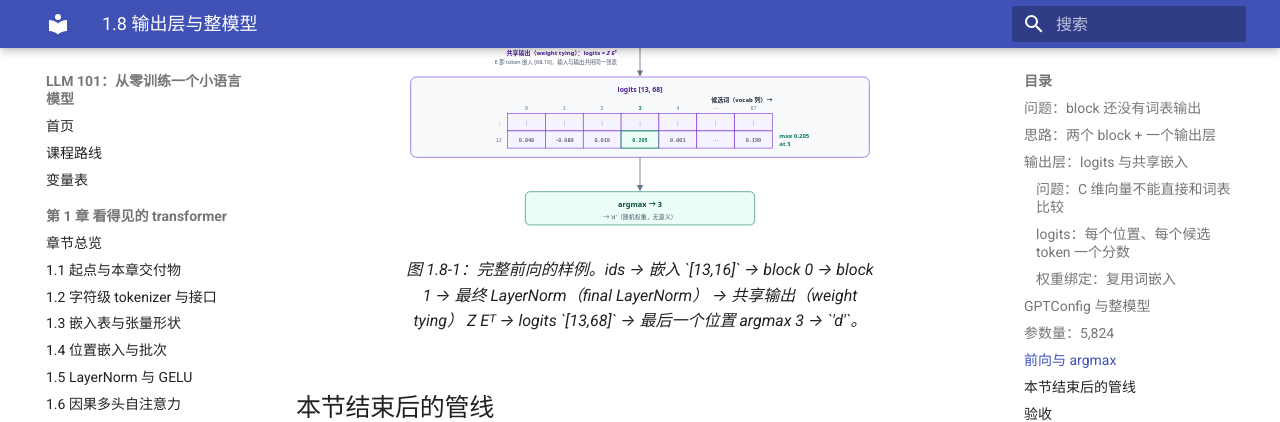
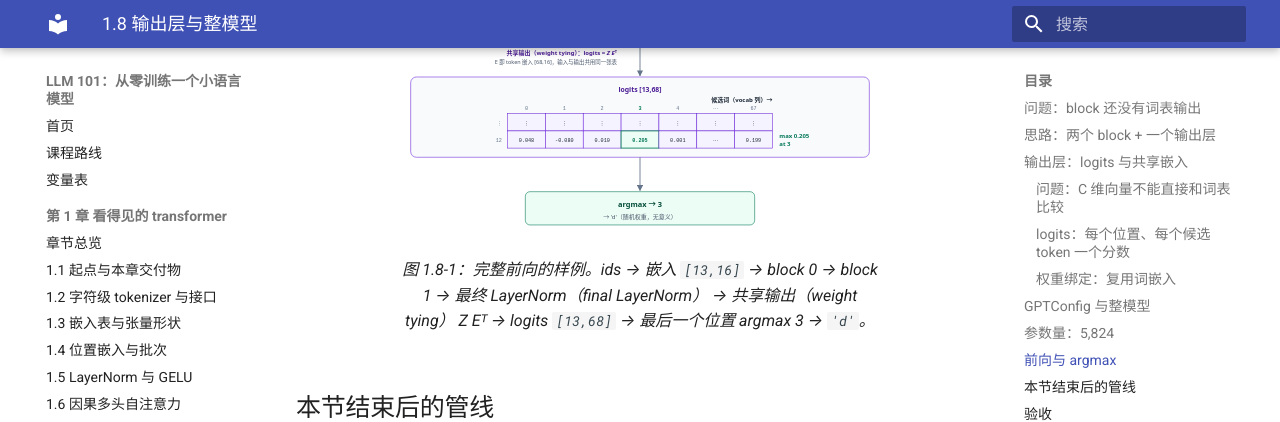
Before and after one commit to tigersoldier/llm-101, an MkDocs documentation site: the page built from docs/course/ch01/1.8.md, in a window 1280 px wide and 900 px high, scrolled down 6236 px. Shown: the top 422 px of the window. Built offline with MkDocs 1.6.1 and Material for MkDocs 9.7.7, drawn with Linux system fonts in a browser that asks for light colours.

Commit message:
Fix remaining 1.8 figure labels and variable table

```diff
--- a/docs/course/ch01/1.8.md
+++ b/docs/course/ch01/1.8.md
@@ -213,13 +213,13 @@ character       'd'
 这里的 `scores` 是最后一个位置的 68 个 logits；`max 0.205 at 3` 表示编号 3 的分数最高，`answer 3`，解码成字符 `'d'`。权重仍然是随机初始化的，这个答案没有语义；有意义的是形状、参数量和从 logits 到字符的过程。
 
 <figure>
-<img src="../../../assets/ch01/19-model-pipeline.svg?v=5" alt="1.8 整模型管线：嵌入、两个 block、共享输出（weight tying）、argmax" loading="lazy">
-<figcaption>图 1.8-1：完整前向的样例。ids → 嵌入 `[13,16]` → block 0 → block 1 → 最终 LayerNorm（final LayerNorm） → 共享输出（weight tying） Z Eᵀ → logits `[13,68]` → 最后一个位置 argmax 3 → `'d'`。</figcaption>
+<img src="../../../assets/ch01/19-model-pipeline.svg?v=6" alt="1.8 整模型管线：嵌入、两个 block、共享输出（weight tying）、argmax" loading="lazy">
+<figcaption>图 1.8-1：完整前向的样例。ids → 嵌入 <code>[13,16]</code> → block 0 → block 1 → 最终 LayerNorm（final LayerNorm） → 共享输出（weight tying） Z Eᵀ → logits <code>[13,68]</code> → 最后一个位置 argmax 3 → <code>'d'</code>。</figcaption>
 </figure>
 
 ## 本节结束后的管线
 
-![第 8 节结束时的管线：完整模型，答案来自共享输出和 argmax](../../assets/ch01/architecture-7.svg)
+![第 8 节结束时的管线：完整模型，答案来自共享输出和 argmax](../../assets/ch01/architecture-7.svg?v=2)
 
 *图 1.8-2：第 8 节结束时的管线。两层 block 里各有注意力和 MLP；输出层复用词嵌入，最后 argmax。*
 
```
Also changed, not shown: docs/variables.md (+1 -0 lines), docs/assets/ch01/19-model-pipeline.svg, docs/assets/ch01/architecture-7.svg, 1 other file.
